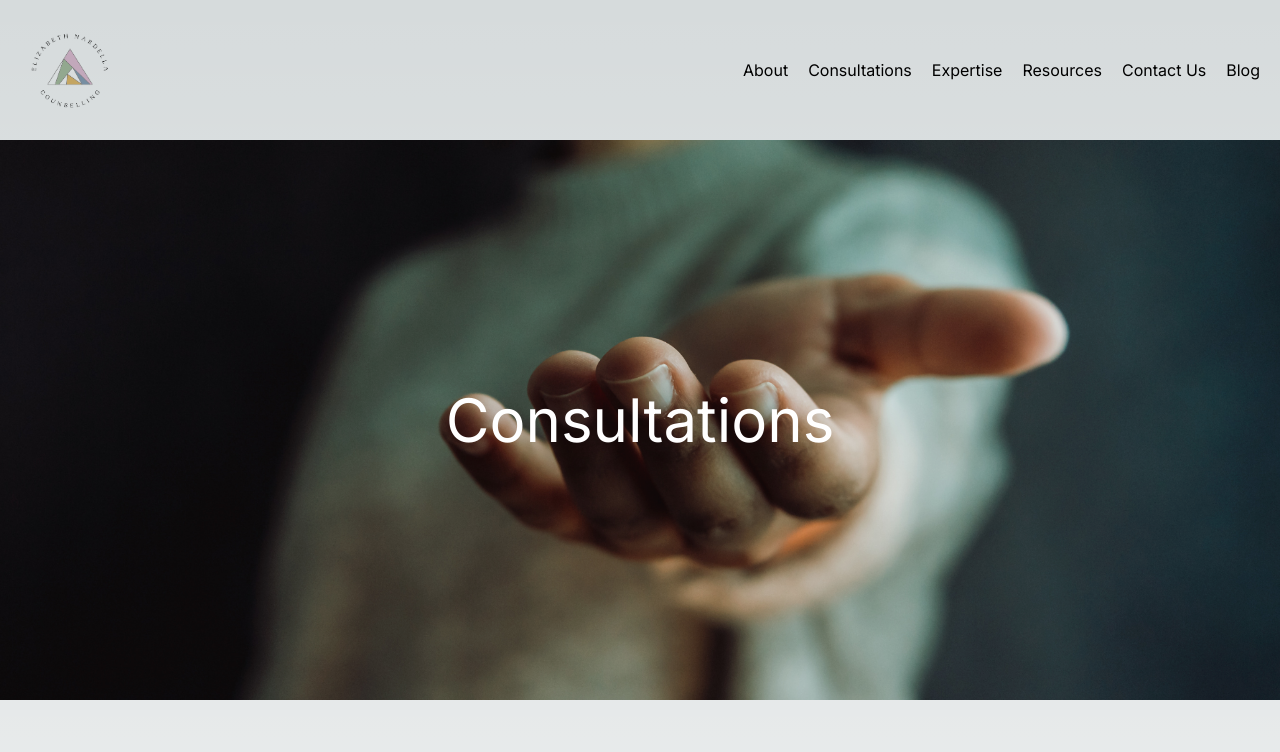
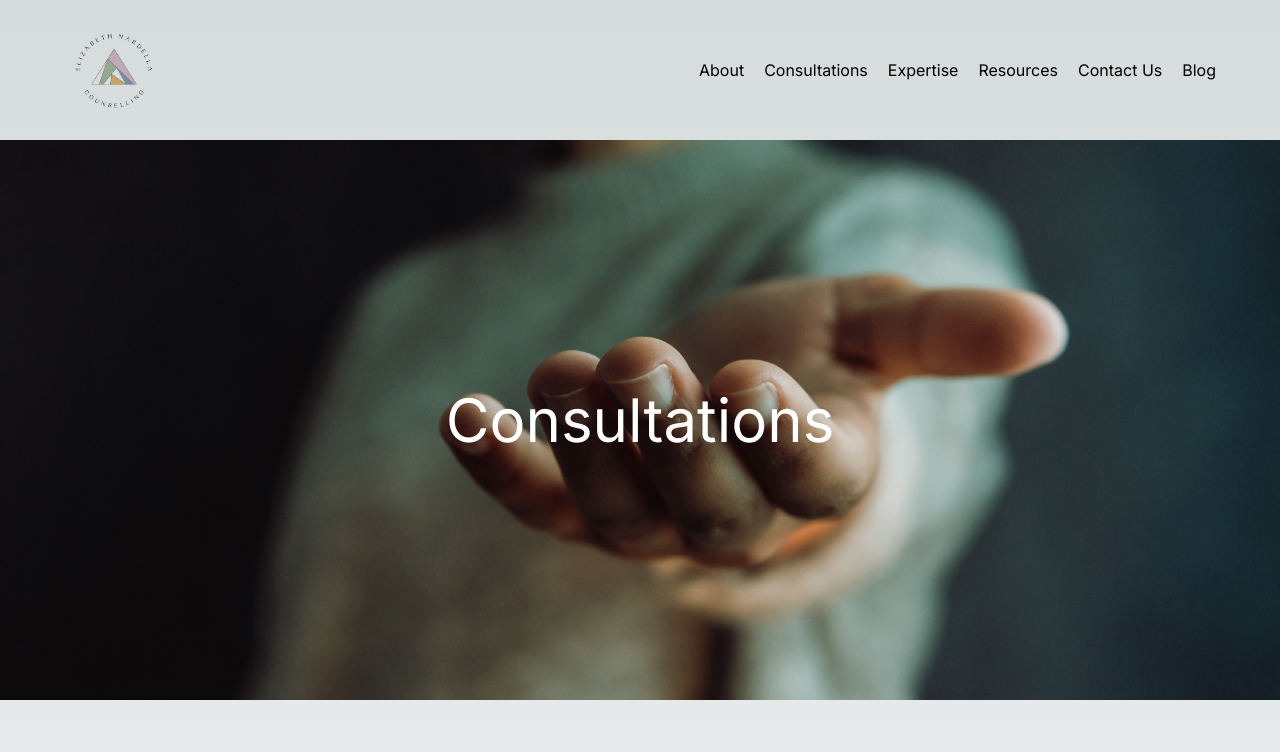
Before and after one commit to FilipaMerino/elizabethnardella, a Next.js app: page /consultations in a window 1280 px wide. Shown: the top 752 px of the page. Built offline with nearby package versions, Linux system fonts and the light colour scheme.

Commit message:
Changed horizontal padding in the navbar

```diff
--- a/app/components/navbar.tsx
+++ b/app/components/navbar.tsx
@@ -3,7 +3,7 @@ import Link from 'next/link';
 
 export const Navbar = () => {
   return (
-    <div className='flex justify-between p-5 items-center'>
+    <div className='flex justify-between p-5 items-center px-16'>
       <div>
         <Link href='/'>
           <Image
```
